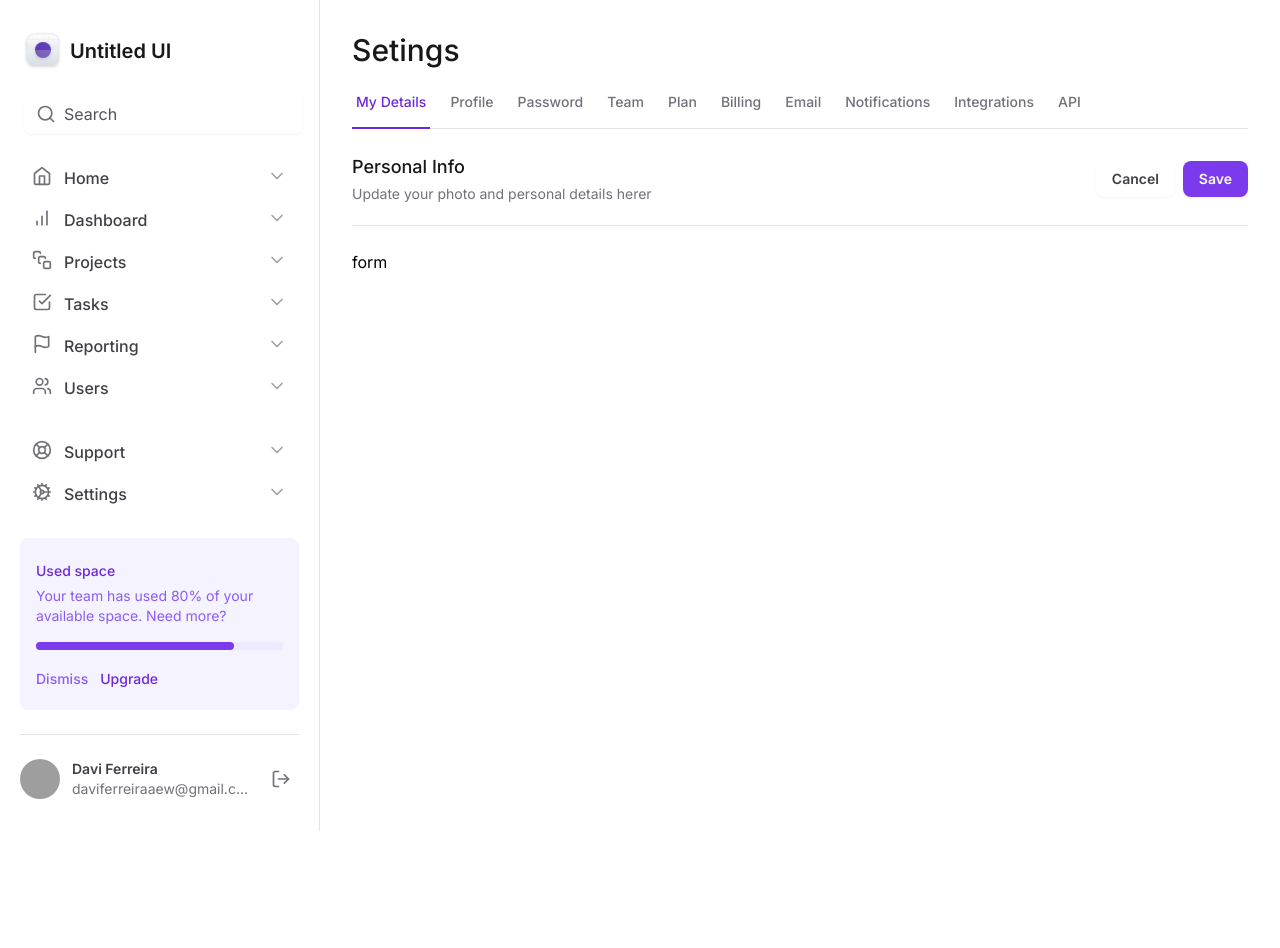
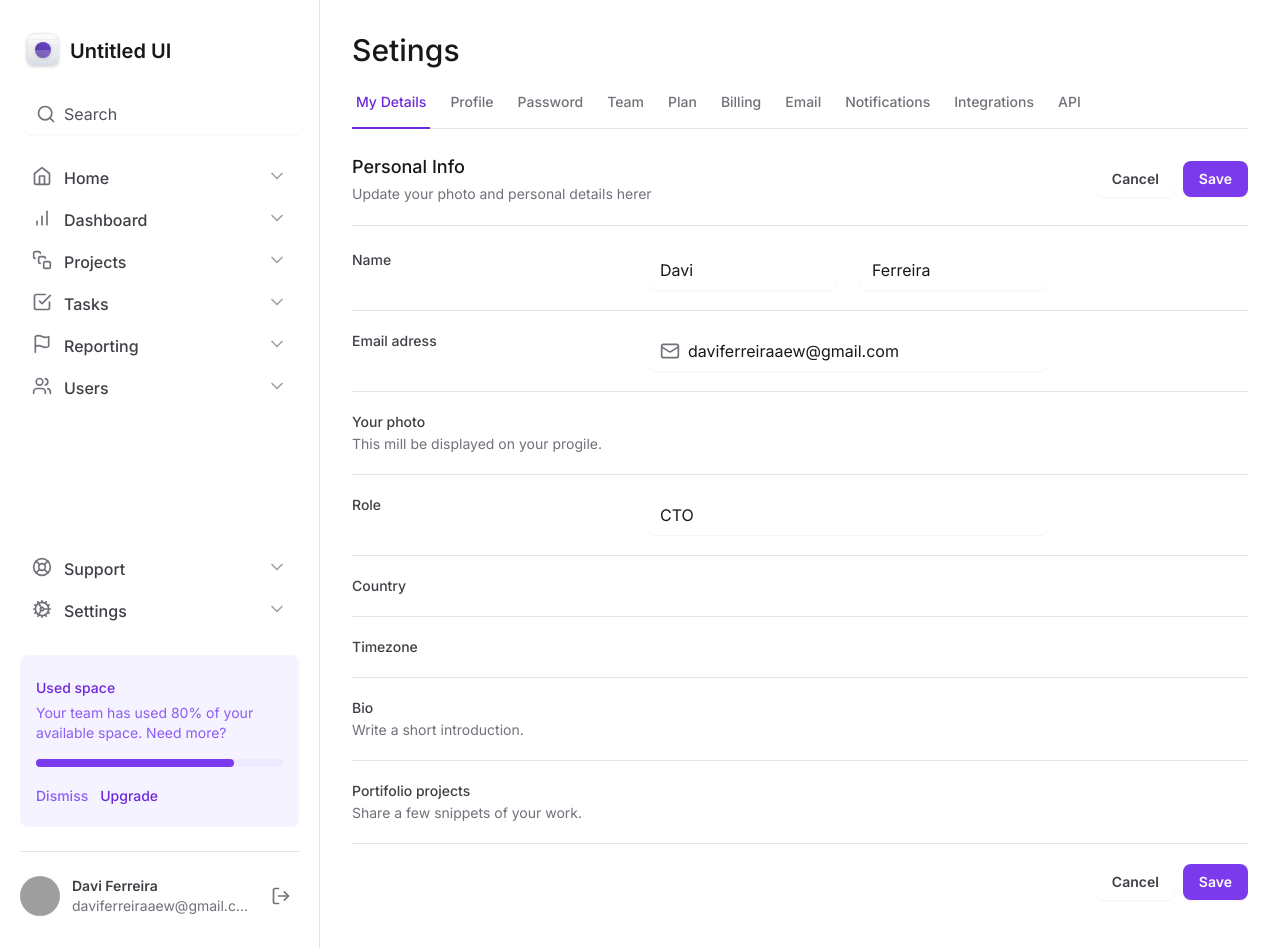
Before and after one commit to DaviF91/tailwind-next, a Next.js app: page / in a window 1280 px wide. Before the commit the page ends 831 px from the top, so only its background shows below. Built offline with nearby package versions, Linux system fonts and the light colour scheme; grey boxes are pictures that could not be loaded.

Commit message:
Campos do formulário

```diff
--- a/src/app/page.tsx
+++ b/src/app/page.tsx
@@ -1,4 +1,6 @@
 import { SettingsTabs } from "./components/SettingsTabs";
+import  {InputControl, InputPrefix, InputRoot} from './components/Input'
+import { Mail } from "lucide-react";
 
 export default function Home() {
   return (
@@ -19,8 +21,75 @@ export default function Home() {
           </div>
         </div>
 
-        <form id="settings" className="mt-6 flex flex-col w-full " action="">
-          form
+        <form id="settings" className="mt-6 flex flex-col w-full gap-5 divide-y divide-zinc-200" action="">
+          <div className="grid gap-3 grid-cols-form">
+            <label htmlFor="firstName" className="text-sm font-medium text-zinc-700">Name</label>
+            <div className="grid gap-6 grid-cols-2">
+              <InputRoot>
+                <InputControl id="firstName" defaultValue="Davi"/>
+              </InputRoot>
+
+              <InputRoot>
+                <InputControl defaultValue="Ferreira"/>
+              </InputRoot>
+            </div>
+          </div>
+
+          <div className="grid gap-3 grid-cols-form pt-5">
+            <label htmlFor="email" className="text-sm font-medium text-zinc-700">Email adress</label>
+            <InputRoot>
+              <InputPrefix>
+                <Mail className="h-5 w-5 text-zinc-500"/>
+              </InputPrefix>
+              <InputControl id="email" type="email" defaultValue="daviferreiraaew@gmail.com"/>
+            </InputRoot>
+          </div>
+
+          <div className="grid gap-3 grid-cols-form pt-5">
+            <label htmlFor="firstName" className="text-sm font-medium text-zinc-700 ">
+              Your photo
+              <span className="text-sm mt-0.5 font-normal text-zinc-500 block">This mill be displayed on your progile.</span>
+            </label>
+            <div></div>
+          </div>
+
+          <div className="grid gap-3 grid-cols-form pt-5">
+            <label htmlFor="role" className="text-sm font-medium text-zinc-700">Role</label>
+            <InputRoot>
+              <InputControl id="role"  defaultValue="CTO"/>
+            </InputRoot>
+          </div>
+
+          <div className="grid gap-3 grid-cols-form pt-5">
+            <label htmlFor="country" className="text-sm font-medium text-zinc-700">Country</label>
+            <div></div>
+          </div>
+
+          <div className="grid gap-3 grid-cols-form pt-5">
+            <label htmlFor="timezone" className="text-sm font-medium text-zinc-700">Timezone</label>
+            <div></div>
+          </div>
+
+          <div className="grid gap-3 grid-cols-form pt-5">
+            <label htmlFor="bio" className="text-sm font-medium text-zinc-700 ">
+              Bio
+              <span className="text-sm mt-0.5 font-normal text-zinc-500 block">Write a short introduction.</span>
+            </label>
+            <div></div>
+          </div>
+
+          <div className="grid gap-3 grid-cols-form pt-5">
+            <label htmlFor="projects" className="text-sm font-medium text-zinc-700 ">
+              Portifolio projects
+              <span className="text-sm mt-0.5 font-normal text-zinc-500 block">Share a few snippets of your work.</span>
+            </label>
+            <div></div>
+          </div>
+
+          <div className="flex items-center justify-end gap-2 pt-5">
+            <button className="rounded-lg px-4 py-2 text-sm font-semibold shadow-sm border-zinc-300 text-zinc-700 hover:bg-zinc-50" type="button">Cancel</button>
+            <button className="rounded-lg px-4 py-2 text-sm font-semibold shadow-sm bg-violet-600 text-white hover:bg-violet-700" type="submit" >Save</button>
+          </div>
         </form>
       </div>
     </>
--- a/tailwind.config.js
+++ b/tailwind.config.js
@@ -8,6 +8,7 @@ module.exports = {
       gridTemplateColumns: {
         app: 'minmax(18rem, 20rem) 1fr',
         profile: 'max-content 1fr min-content',
+        form: 'minmax(7.5rem, 17.5rem) minmax(25rem, 1fr) minmax(0, 15rem)'
       },
       colors: {
         diego: '#8257e6'
```
